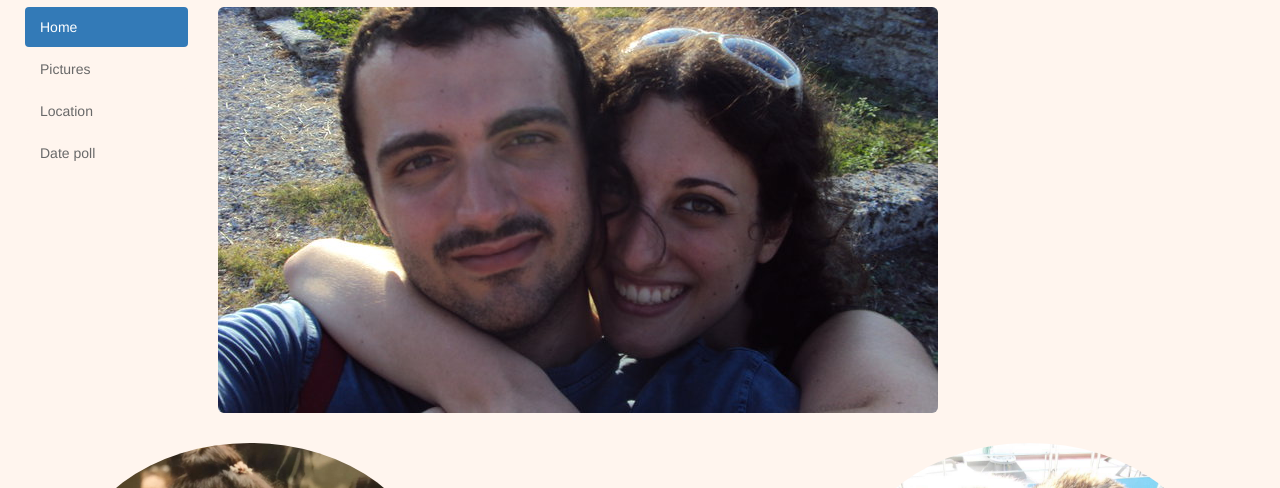
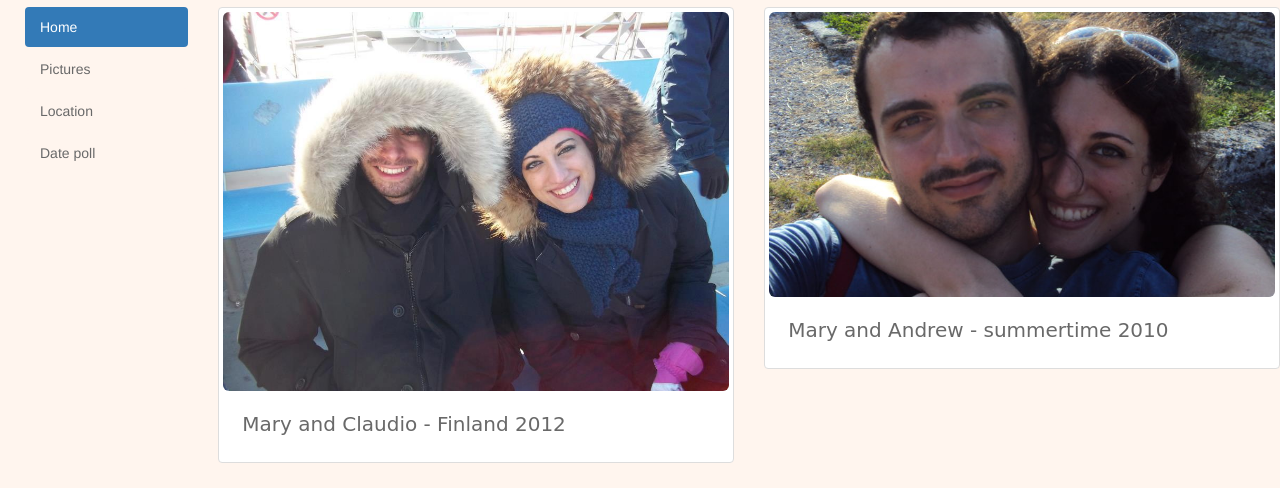
Before and after one commit to Elle-R/CF-project, a plain HTML site: page pictures.html in a window 1280 px wide. Shown: the part 150-638 px from the top of the page. Drawn offline with nearby package versions, Linux system fonts and the light colour scheme.

Commit message:
pictures column thumbnails

```diff
--- a/pictures.html
+++ b/pictures.html
@@ -31,9 +31,27 @@
          <li><a href="./date_poll.html">Date poll</a></li>
       </ul>
     </div>
-    <div class="col-md-10">
-      <img class="img-rounded" src='Images/Mary_best.jpg'>
+
+
+
+    <div class="col-md-5">
+      <div class="thumbnail">
+        <img class="img-rounded" src='Images/finnish_mary.jpg'>
+        <div class="caption">
+          <p>Mary and Claudio - Finland 2012</p>
+        </div>
+      </div>
+
     </div>
+    <div class="col-md-5">
+      <div class="thumbnail">
+        <img class="img-rounded" src='Images/Mary_best.jpg'>
+        <div class="caption">
+          <p>Mary and Andrew - summertime 2010</p>
+        </div>
+      </div>
+    </div>
+
   </div>
 
 <div class="spacer30"></div>
```
